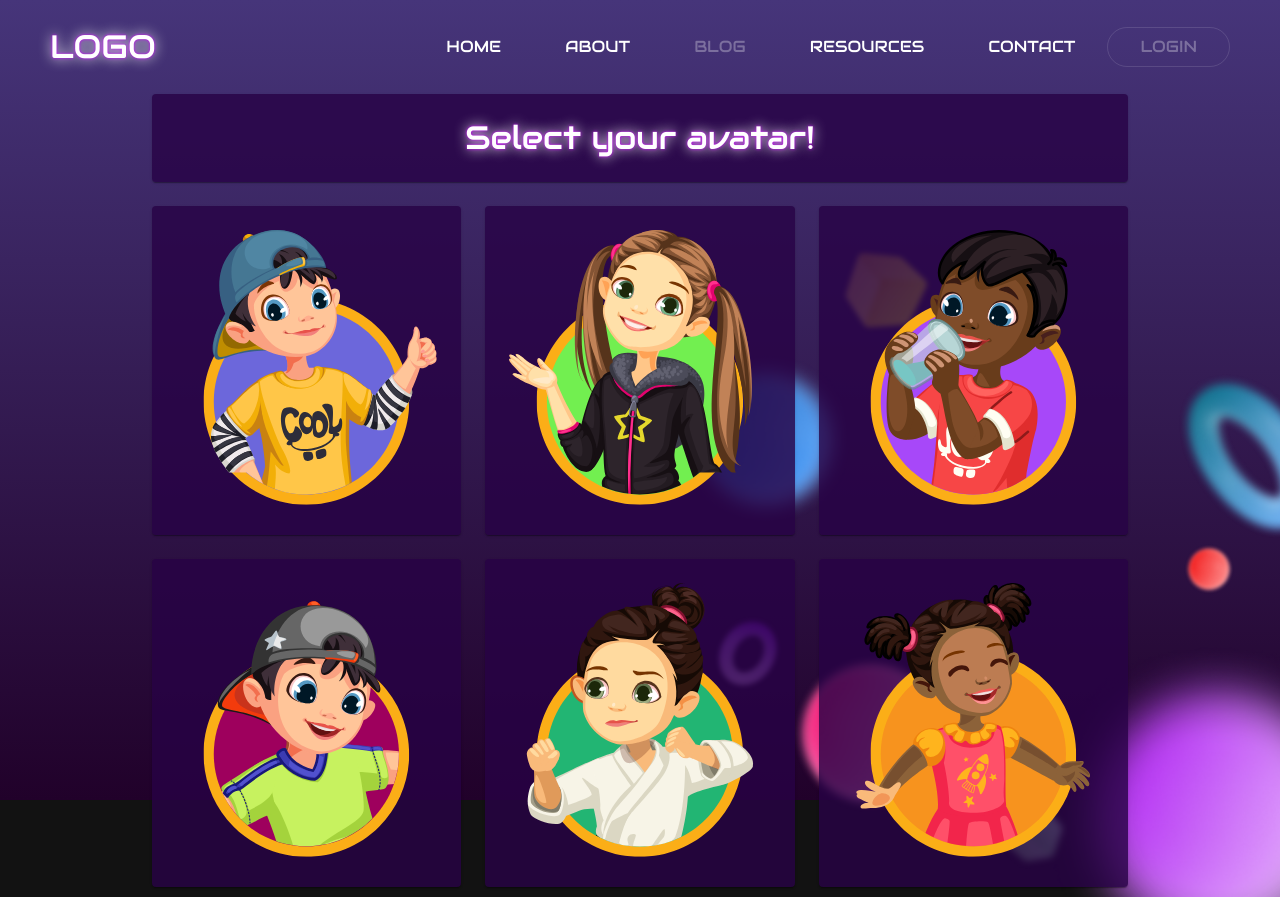
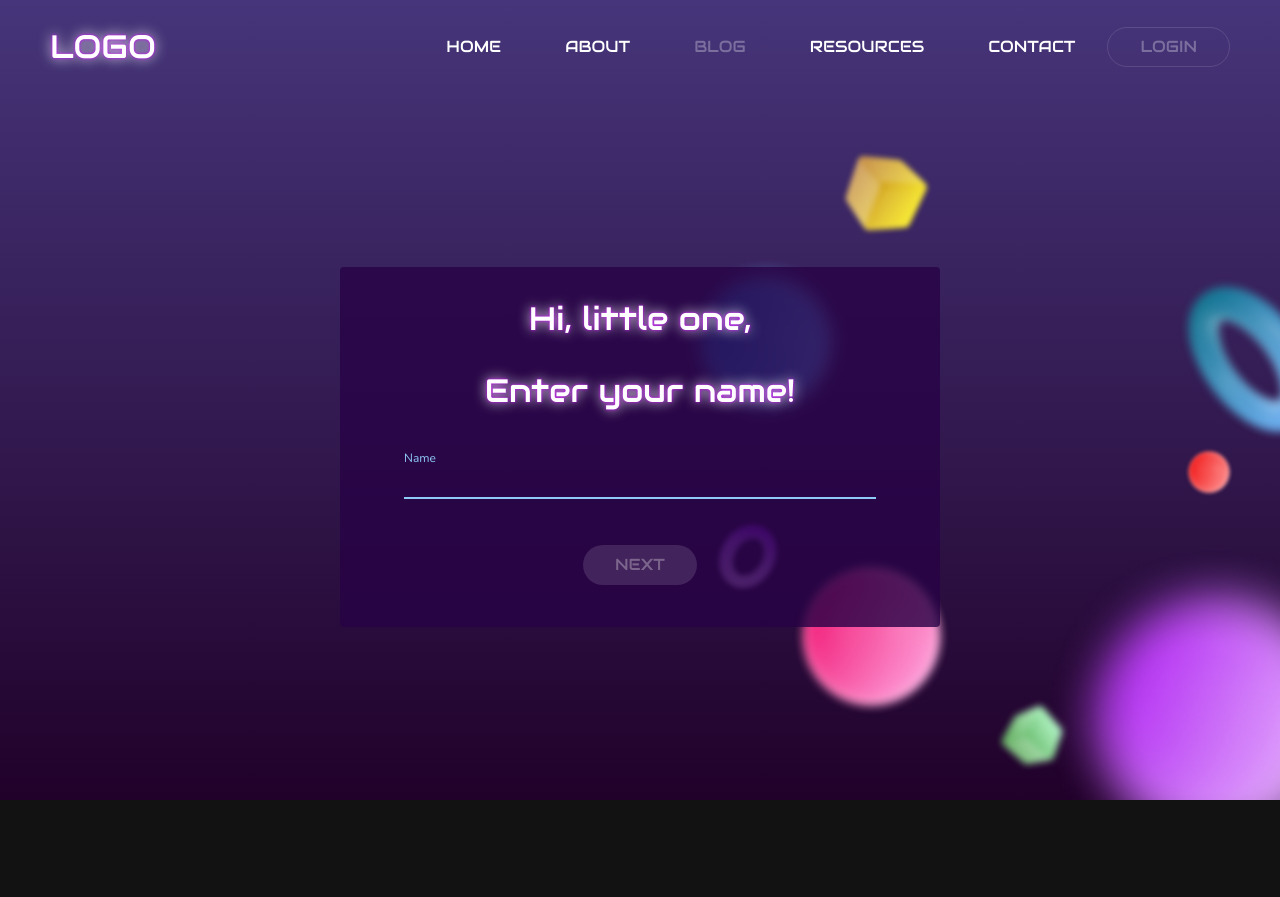
Before and after one commit to maclauss/kidsplaysafer, a React (Create React App) app: page /start in a window 1280 px wide. After the commit the page ends 800 px from the top, so only its background shows below. Built offline with nearby package versions, Linux system fonts and the light colour scheme; no server answers; what react-native would draw is missing.

Commit message:
Fix an error caused by the STEP_ORDER

```diff
--- a/src/views/pages/Start/index.jsx
+++ b/src/views/pages/Start/index.jsx
@@ -23,25 +23,14 @@ const STEPS = {
   SHARE_PANEL: 6 + QUESTIONS.length,
 }
 
-const STEP_ORDER = [
-  // STEPS.CHILD_NAME, // Uncomment to allow setting the child's name
-  STEPS.CHILD_AVATAR,
-  // STEPS.PARENT_NAME, // Uncomment to allow setting the parent's name
-  STEPS.PARENT_AVATAR,
-  STEPS.ABOUT_PANEL,
-  STEPS.RULE_PANEL,
-  STEPS.QUESTIONS,
-  STEPS.SHARE_PANEL,
-];
-
 const Start = () => {
-  const [step, setStep] = useState(STEP_ORDER[0]);
+  const [step, setStep] = useState(STEPS.CHILD_NAME);
   const [childName, setChildName] = useState('');
   const [parentName, setParentName] = useState('');
   const [childAvatar, setChildAvatar] = useState('');
   const [parentAvatar, setParentAvatar] = useState('');
-  const previousStep = useCallback(() => setStep((step) => STEP_ORDER[STEP_ORDER.findIndex((e) => e == step) - 1]), []);
-  const nextStep = useCallback(() => setStep((step) => STEP_ORDER[STEP_ORDER.findIndex((e) => e == step) + 1]), []);
+  const previousStep = useCallback(() => setStep((step) => step - 1), []);
+  const nextStep = useCallback(() => setStep((step) => step + 1), []);
   return (
     <Layout>
       <Box
@@ -69,7 +58,7 @@ const Start = () => {
           <AvatarPanel
             step={step}
             avatars={AVATARS.children}
-            onPrevious={STEP_ORDER.findIndex((e) => e == step) == 0 ? null : previousStep}
+            onPrevious={previousStep}
             onSelect={(avatar) => setChildAvatar(avatar) || nextStep()}
           />
         }
```
